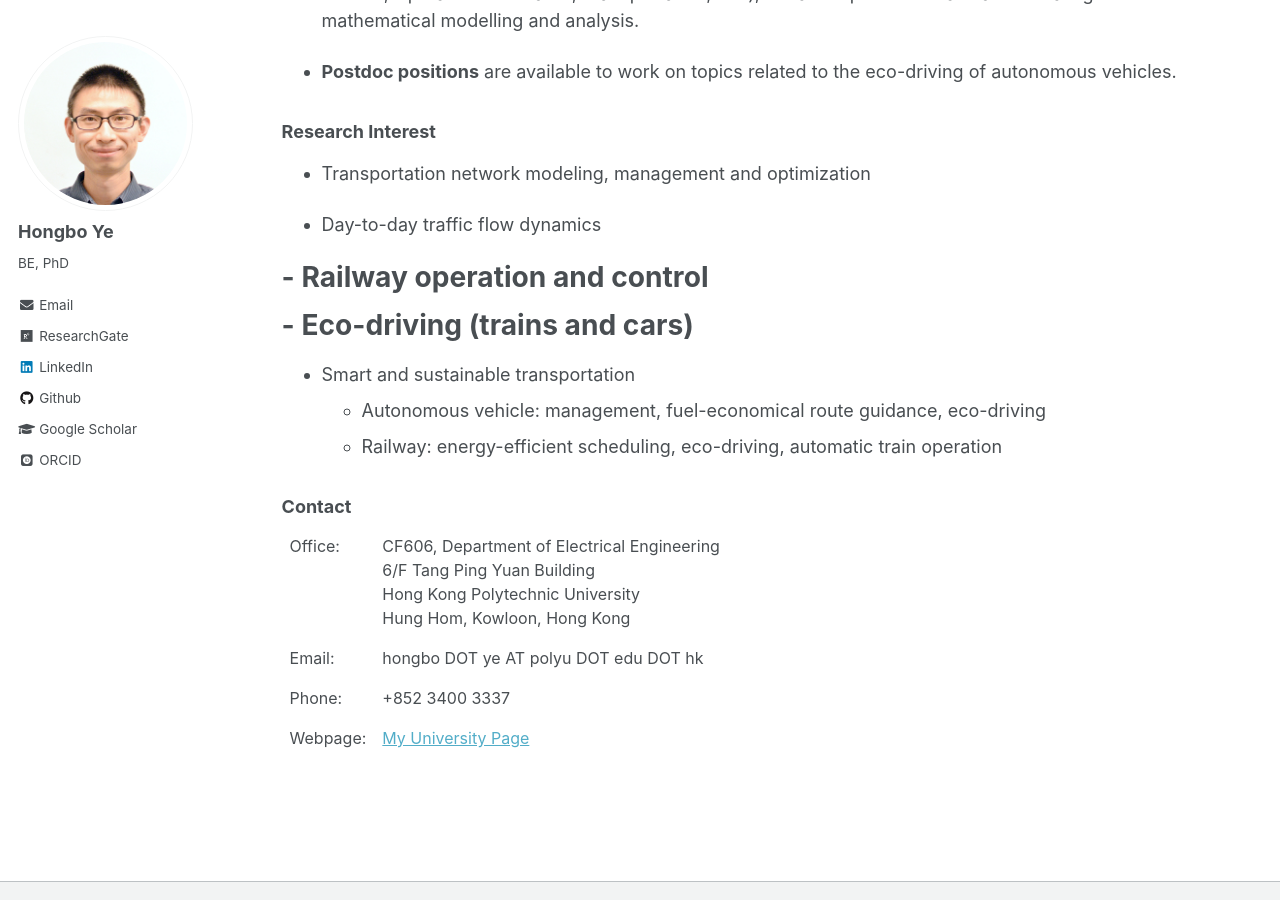
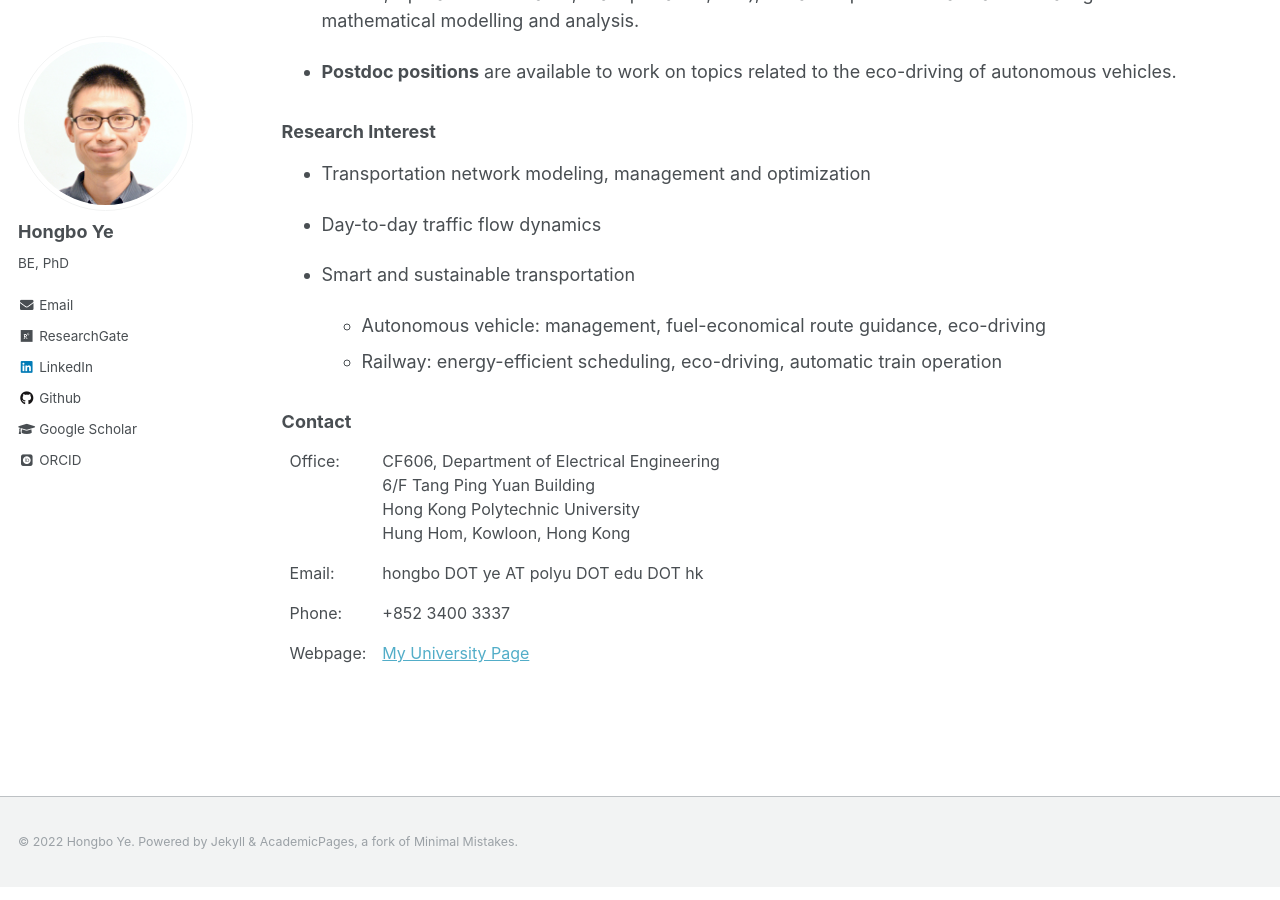
Before and after one commit to hb-ye/hb-ye.github.io, a Jekyll site: the page built from index.markdown, in a window 1280 px wide and 900 px high, scrolled down 494 px. Built offline with Jekyll 4.4.1, drawn with Linux system fonts in a browser that asks for light colours; some web fonts are replaced.

Commit message:
Update index.markdown

```diff
--- a/index.markdown
+++ b/index.markdown
@@ -23,13 +23,12 @@ I have a broad spectrum of research interest in transport-related problems, with
 
 - Day-to-day traffic flow dynamics
 
-# - Railway operation and control
-# - Eco-driving (trains and cars)
-
 - Smart and sustainable transportation
   - Autonomous vehicle: management, fuel-economical route guidance, eco-driving
   - Railway: energy-efficient scheduling, eco-driving, automatic train operation
 
+<!-- - Railway operation and control
+# - Eco-driving (trains and cars) -->
 
 ### Contact
 
```
